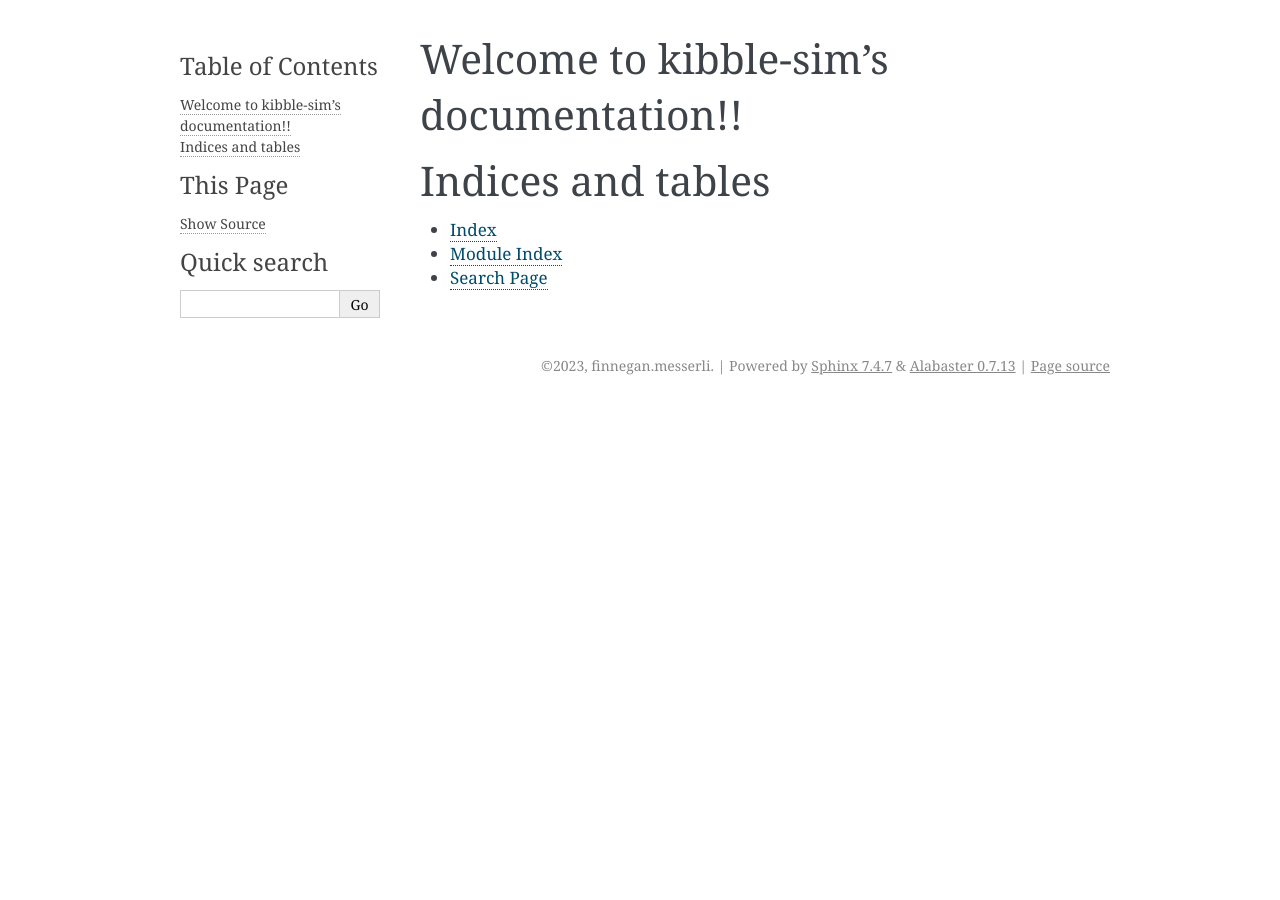
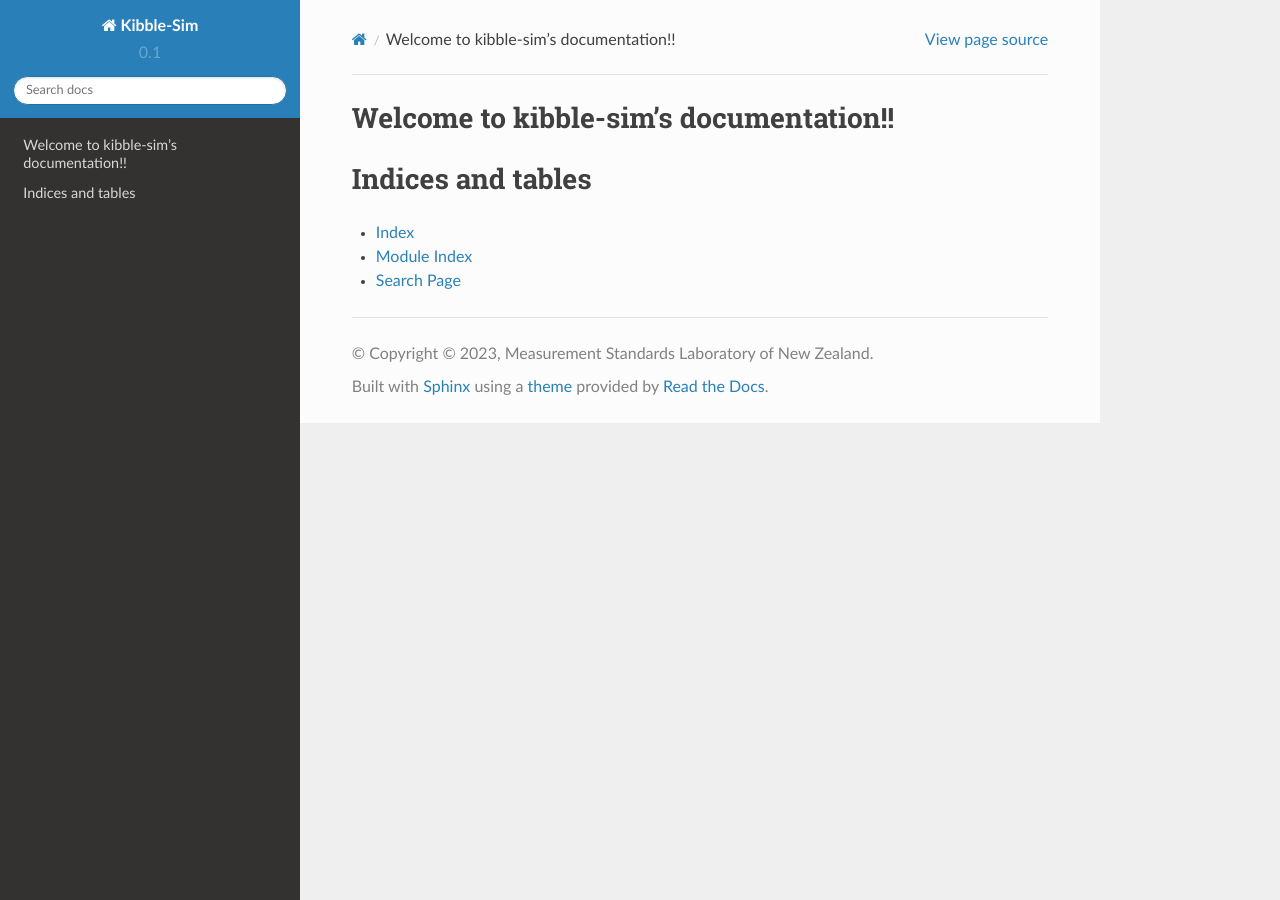
Before and after one commit to fcmesserli/kibble-sim, a Sphinx documentation site: the page built from docs/index.rst, in a window 1280 px wide. Built offline with Sphinx 7.4.7 and the Read the Docs theme 2.0.0, drawn with Linux system fonts in a browser that asks for light colours; some of the changed lines change nothing that is shown.

Commit message:
Update conf.py using MSL-equipment as a reference

```diff
--- a/docs/conf.py
+++ b/docs/conf.py
@@ -1,28 +1,219 @@
-# Configuration file for the Sphinx documentation builder.
+import os
+import sys
+
+import sphinx
+
+# If extensions (or modules to document with autodoc) are in another directory,
+# add these directories to sys.path here. If the directory is relative to the
+# documentation root, use os.path.abspath to make it absolute, like shown here.
+sys.path.insert(0, os.path.abspath('..'))
+
+from moving_mode import error_sim
+
+# -- General configuration ------------------------------------------------
+
+# If your documentation needs a minimal Sphinx version, state it here.
+# needs_sphinx = '1.0'
+
+# Add any Sphinx extension module names here, as strings. They can be
+# extensions coming with Sphinx (named 'sphinx.ext.*') or your custom
+# ones.
+extensions = [
+    'sphinx.ext.autodoc',
+    'sphinx.ext.autosummary',
+    'sphinx.ext.doctest',
+    'sphinx.ext.intersphinx',
+    'sphinx.ext.viewcode',
+    'sphinx.ext.coverage',
+    'sphinx.ext.napoleon',
+    'sphinx.ext.todo',
+]
+
+# autodoc options
+if sphinx.version_info[:2] < (1, 8):
+    # 'alphabetical', 'bysource', 'groupwise'
+    autodoc_member_order = 'bysource'
+
+    # 'members', 'undoc-members', 'private-members', 'special-members', 'inherited-members', 'show-inheritance'
+    autodoc_default_flags = ['members', 'undoc-members', 'show-inheritance']
+else:
+    autodoc_default_options = {
+        'members': None,
+        'member-order': 'bysource',
+        'undoc-members': None,
+        'show-inheritance': None,
+    }
+
+# Generate autodoc stubs with summaries from code
+autosummary_generate = True
+
+# include both class docstring and __init__
+autoclass_content = "both"
+
+# Napoleon settings
+napoleon_google_docstring = False
+napoleon_numpy_docstring = True
+napoleon_include_init_with_doc = False
+napoleon_include_private_with_doc = False
+napoleon_include_special_with_doc = False
+napoleon_use_admonition_for_examples = False
+napoleon_use_admonition_for_notes = False
+napoleon_use_admonition_for_references = False
+napoleon_use_ivar = False
+napoleon_use_param = True
+napoleon_use_rtype = False
+
+# Add any paths that contain templates here, relative to this directory.
+templates_path = ['_templates']
+
+# The suffix of source filenames.
+source_suffix = '.rst'
+
+# The master toctree document.
+master_doc = 'index'
+
+# General information about the project.
+project = 'Kibble-Sim'
+copyright = '\xa9 2023, Measurement Standards Laboratory of New Zealand'
+author = 'Measurement Standards Laboratory of New Zealand'
+
+# The version info for the project you're documenting, acts as replacement for
+# |version| and |release|, also used in various other places throughout the
+# built documents.
 #
-# For the full list of built-in configuration values, see the documentation:
-# https://www.sphinx-doc.org/en/master/usage/configuration.html
-
-# -- Project information -----------------------------------------------------
-# https://www.sphinx-doc.org/en/master/usage/configuration.html#project-information
-
-project = 'kibble-sim'
-copyright = '2023, finnegan.messerli'
-author = 'finnegan.messerli'
+# The short X.Y version.
+version = '0.1'
+# The full version, including alpha/beta/rc tags.
 release = '0.1'
 
-# -- General configuration ---------------------------------------------------
-# https://www.sphinx-doc.org/en/master/usage/configuration.html#general-configuration
+# The language for content autogenerated by Sphinx. Refer to documentation
+# for a list of supported languages.
+#
+# This is also used if you do content translation via gettext catalogs.
+# Usually you set "language" from the command line for these cases.
+language = 'en'
 
-extensions = []
-
-templates_path = ['_templates']
+# List of patterns, relative to source directory, that match files and
+# directories to ignore when looking for source files.
+# This patterns also effect to html_static_path and html_extra_path
 exclude_patterns = ['_build', 'Thumbs.db', '.DS_Store']
 
+# The name of the Pygments (syntax highlighting) style to use.
+pygments_style = 'sphinx'
+
+# If true, to-do and to-doList produce output, else they produce nothing.
+todo_include_todos = True
 
 
-# -- Options for HTML output -------------------------------------------------
-# https://www.sphinx-doc.org/en/master/usage/configuration.html#options-for-html-output
+# -- Options for HTML output ----------------------------------------------
 
-html_theme = 'alabaster'
+# The theme to use for HTML and HTML Help pages.  See the documentation for
+# a list of builtin themes.
+#
+on_rtd = os.getenv('READTHEDOCS') == 'True'
+if on_rtd:
+    html_theme = 'default'
+else:
+    html_theme = 'sphinx_rtd_theme'
+
+# Theme options are theme-specific and customize the look and feel of a theme
+# further.  For a list of options available for each theme, see the
+# documentation.
+#
+# html_theme_options = {}
+
+# Add any paths that contain custom static files (such as style sheets) here,
+# relative to this directory. They are copied after the builtin static files,
+# so a file named "default.css" will overwrite the builtin "default.css".
 html_static_path = ['_static']
+
+html_css_files = ['custom.css']
+
+# -- Options for HTMLHelp output ------------------------------------------
+
+# Output file base name for HTML help builder.
+htmlhelp_basename = 'Kibble-Simdoc'
+
+
+# -- Options for LaTeX output ---------------------------------------------
+
+latex_elements = {
+    # The paper size ('letterpaper' or 'a4paper').
+    #
+    'papersize': 'a4paper',
+
+    # The font size ('10pt', '11pt' or '12pt').
+    #
+    'pointsize': '11pt',
+
+    # Additional stuff for the LaTeX preamble.
+    #
+    # 'preamble': '',
+
+    # Latex figure (float) alignment
+    #
+    # 'figure_align': 'htbp',
+}
+
+# Grouping the document tree into LaTeX files. List of tuples
+# (source start file, target name, title,
+#  author, documentclass [howto, manual, or own class]).
+latex_documents = [
+    (master_doc, 'Kibble-Sim.tex', 'Kibble-Sim Documentation',
+     'Measurement Standards Laboratory of New Zealand', 'manual'),
+]
+
+
+# -- Options for manual page output ---------------------------------------
+
+# One entry per manual page. List of tuples
+# (source start file, name, description, authors, manual section).
+man_pages = [
+    (master_doc, 'Kibble-Sim', 'Kibble-Sim Documentation',
+     [author], 1)
+]
+
+
+# -- Options for Texinfo output -------------------------------------------
+
+# Grouping the document tree into Texinfo files. List of tuples
+# (source start file, target name, title, author,
+#  dir menu entry, description, category)
+texinfo_documents = [
+    (master_doc, 'Kibble-Sim', 'Kibble-Sim Documentation',
+     author, 'Kibble-Sim', 'Kibble-Sim',
+     'Miscellaneous'),
+]
+
+
+# -- Options for Epub output ----------------------------------------------
+
+# Bibliographic Dublin Core info.
+epub_title = project
+epub_author = author
+epub_publisher = author
+epub_copyright = copyright
+
+# The unique identifier of the text. This can be a ISBN number
+# or the project homepage.
+#
+# epub_identifier = ''
+
+# A unique identification for the text.
+#
+# epub_uid = ''
+
+# A list of files that should not be packed into the epub file.
+epub_exclude_files = ['search.html']
+
+# Example configuration for intersphinx: refer to the Python standard library.
+intersphinx_mapping = {
+    'python': ('https://docs.python.org/3', None),
+    'numpy': ('https://numpy.org/doc/stable/', None),
+}
+
+# warn about all broken links
+nitpicky = True
+
+# known bad links
+nitpick_ignore = []
```
